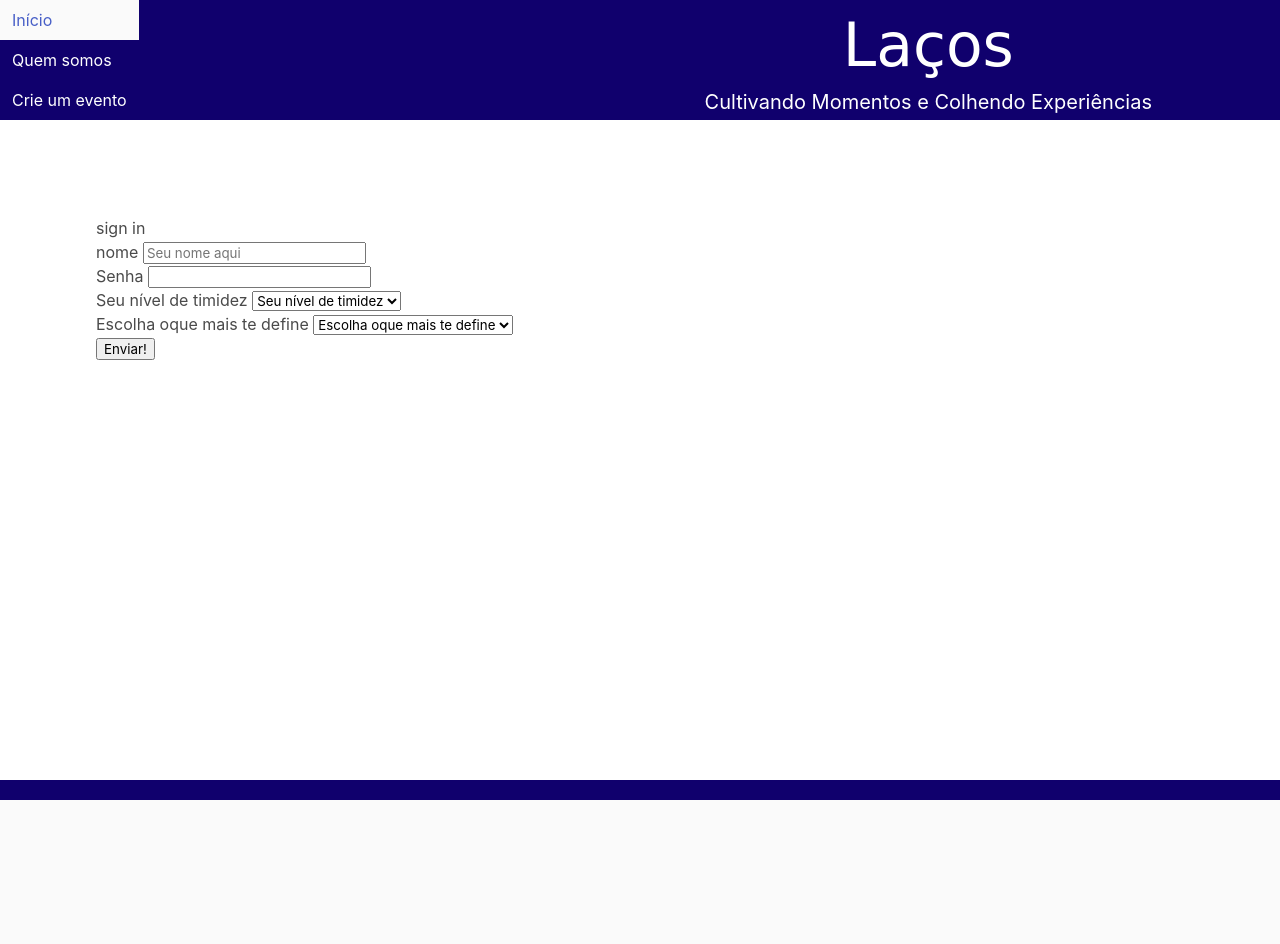
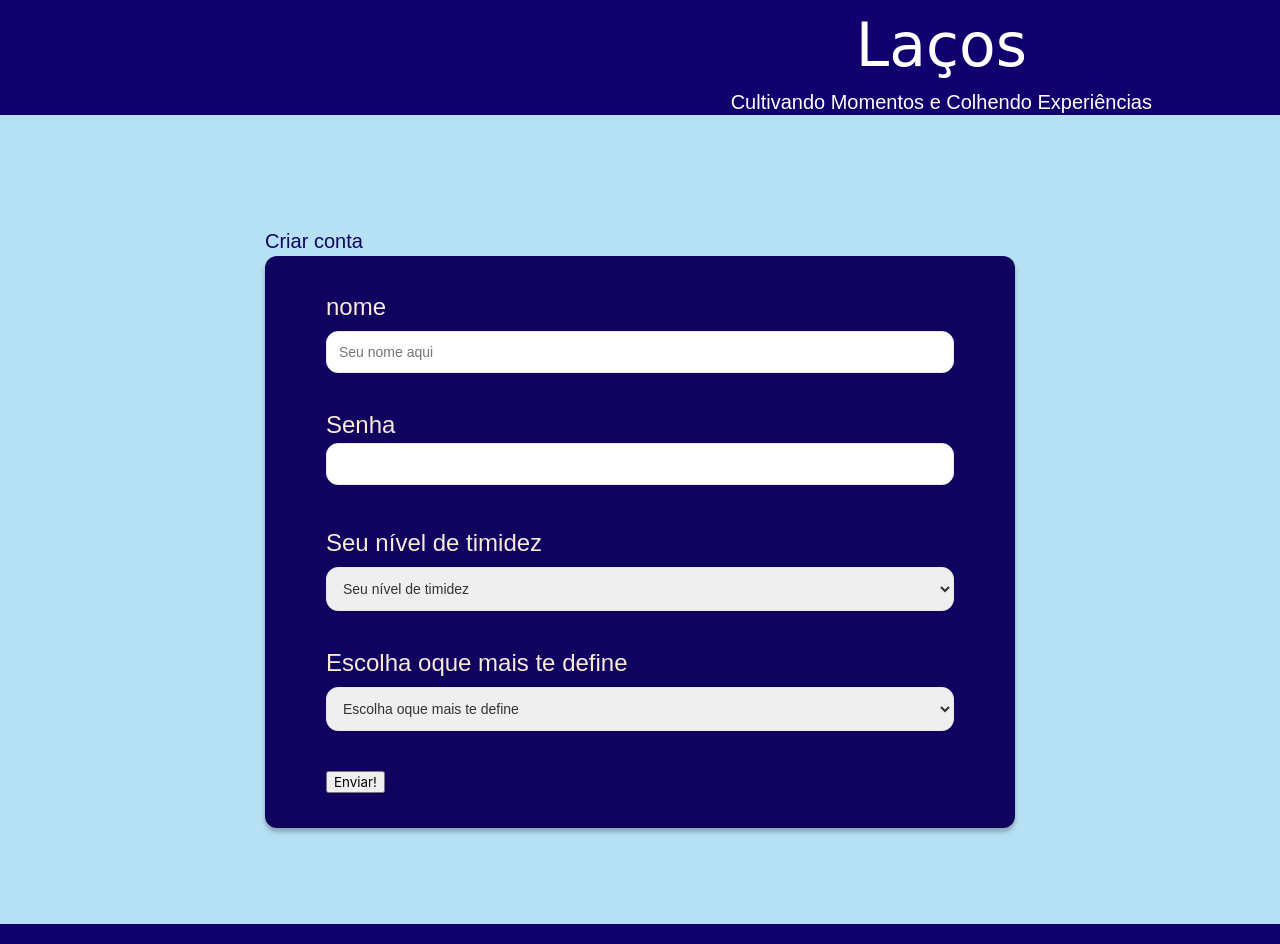
Before and after one commit to Eloa-Duarte/Lacos-imersao-BA, a Flask app: page / in a window 1280 px wide. Before the commit the page ends 800 px from the top, so only its background shows below. Run offline with Flask 3, Linux system fonts and the light colour scheme; some web fonts are replaced.

Commit message:
add igor

```diff
--- a/static/css/style.css
+++ b/static/css/style.css
@@ -44,3 +44,110 @@ main.section {
     display: flex;
 
 }
+
+.center{
+    display:flex;
+    flex-direction: column;
+    justify-content: center;
+    align-items: center;
+}
+
+.form-page-container {
+  max-width: 800px;
+  margin: 60px auto;
+}
+
+.form-page-container h2 {
+  text-align: center;
+  margin-bottom: 20px;
+  font-size: 36px;
+  font-weight: 400;
+}
+
+
+.form-container {
+  color: antiquewhite;
+  background-color: #100360 ;
+  padding: 33px 61px;
+  border-radius: 12px;
+  box-shadow: 0px 4px 4px 0px #00000040;
+}
+
+
+.form-group {
+  margin-bottom: 34px;
+  display: flex;
+  flex-direction: column;
+}
+
+
+.form-group label {
+  font-size: 24px;
+  margin-bottom: 6px;
+}
+
+
+.form-group input,
+.form-group select,
+.form-group textarea {
+  width: 100%;
+  padding: 12px;
+  border: 1px solid #e8eaed;
+  border-radius: 12px;
+  font-size: 14px;
+  color: #333;
+  font-family: inherit;
+}
+
+
+.form-row {
+  display: flex;
+  gap: 20px;
+}
+
+.form-row .form-group {
+  flex: 1;
+}
+
+
+.submit-button {
+  width: 50%;
+  padding: 12px;
+  background-color: #b6e1f4;
+  color: white;
+  border: none;
+  border-radius: 12px;
+  font-size: 20px;
+  cursor: pointer;
+  margin-top: 10px;
+}
+body{
+  background-color: #b6e1f4;
+  font-family: sans-serif;
+  font-size: 20px;
+}
+.seila{
+  size:200px;
+  height: 100px;
+}
+.seila2{
+  size:200px;
+  height: 15px;
+}
+.texto{
+  color:  #100360;
+}
+.login-card{
+  width: 750px;
+}
+.entrar-card{
+  width: 500px;
+}
+.textmaior{
+  font-size: 20px;
+}
+.gosta{
+
+  margin-bottom: 10px;
+  font-size: 24px;
+}
--- a/templates/index.html
+++ b/templates/index.html
@@ -6,7 +6,7 @@
     <meta name="viewport" content="width=device-width, initial-scale=1.0">
     <title>Laços index</title>
     <link rel="stylesheet" href="https://cdn.jsdelivr.net/npm/bulma@0.9.4/css/bulma.min.css">
-    <link rel="stylesheet" href="style.css">
+    <link rel="stylesheet" href="{{ url_for('static', filename='css/style.css') }}">
 </head>
 
 <body>
--- a/templates/sign-in.html
+++ b/templates/sign-in.html
@@ -16,11 +16,6 @@
     <nav  role="navigation">
     <div class="nav">
 
-            <ul>
-            <li><a class="navbar-item" href="index.html">Início</a></li>
-            <li><a class="navbar-item" href="quemsomos.html">Quem somos</a></li>
-            <li><a class="navbar-item" href="crieumevento.html">Crie um evento</a></li>
-            </ul>
 
     </div>
 </nav>
@@ -37,20 +32,24 @@
 
 <main class="section">
    <div class="section">
+              <div class="seila2"></div>
+            <div class="center">
+            <div class="login-card">
+            <h1 class="texto">Criar conta</h2>
+            <div class="form-container">
              <form action="sign-in" method="POST">
-            <h1>sign in</h1>
-            <div>
+            <div class="form-group">
                 <label for ="sign-in name">nome</label>
                 <input type text id="sign-in name" placeholder="Seu nome aqui"  name="nome" required>
             </div>
 
-            <div>
+            <div class="form-group">
                 <label for ="sign-in password">Senha<label>
                 <input type="password" id="sign-in password" name="senha" required>
             </div>
 
 
-            <div class="form-group">
+            <div class="form-group" class="form-group"1>
                     <label for="sign-in nivel">Seu nível de timidez</label>
                     <select id="sign-in nivel" name="nivel" required>
                         <option value="" disabled selected>Seu nível de timidez</option>
--- a/usuarios.csv
+++ b/usuarios.csv
@@ -1,3 +1,8 @@
 id,name,password,nivel,preferences
 
 1,igor,1234,2,1
+
+1,waawdaw,awdawwa,4,2
+2,esfse,esfsef,2,4
+3,awdawadw,awdawadw,3,1
+4,awdawadw,awdawadw,3,1
```
Also changed, not shown: templates/login.html (+11 -8 lines).
